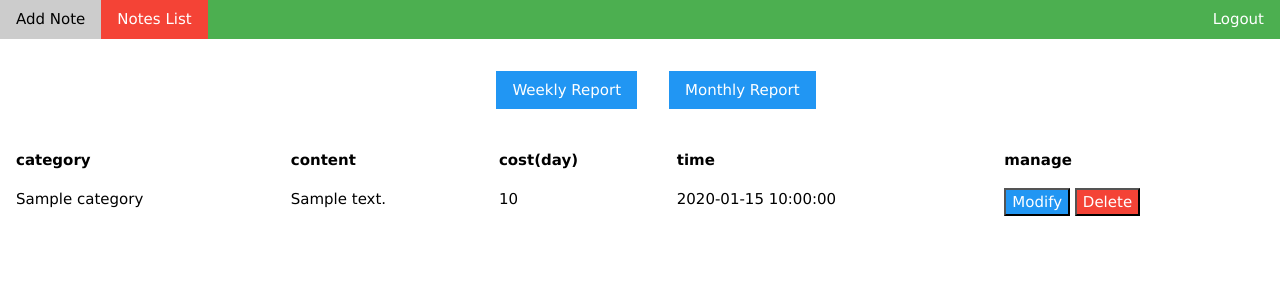
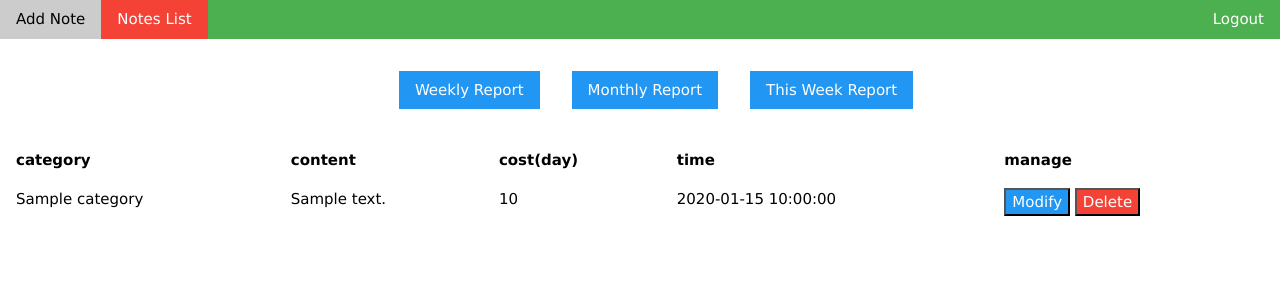
Before and after one commit to teejoe/worknotes-server, a Flask app: template templates/notelist.html in a window 1280 px wide. Shown: the top 300 px of the page. Run offline with Flask 3, Linux system fonts and the light colour scheme; the template is opened without the code that fills it: most values are stand-ins (such as "Sample title", 1, 10 or a date in 2020); parts of the project's set-up code (start-up, migrations or seed data) failed here and were passed over.

Commit message:
add this week report

```diff
--- a/app.py
+++ b/app.py
@@ -110,5 +110,13 @@ def monthlyreport():
     return logic.get_monthly_report(session['username'])
 
 
+@app.route('/thisweekreport', methods=['GET', 'POST'])
+def thisweekreport():
+    if 'username' not in session:
+        return redirect(url_for('home'))
+
+    return logic.get_this_week_report(session['username'])
+
+
 if __name__ == "__main__":
     app.run()
--- a/templates/notelist.html
+++ b/templates/notelist.html
@@ -15,8 +15,9 @@
 </div>
 
 <div class="w3-cell-row w3-margin" align="center">
-  <a class="w3-button w3-blue w3-margin" href="/weeklyreport">Weekly Report</a>
-  <a class="w3-button w3-blue w3-margin" href="/monthlyreport">Monthly Report</a>
+  <a class="w3-button w3-blue w3-margin" href="/weeklyreport" target="_blank">Weekly Report</a>
+  <a class="w3-button w3-blue w3-margin" href="/monthlyreport" target="_blank">Monthly Report</a>
+  <a class="w3-button w3-blue w3-margin" href="/thisweekreport" target="_blank">This Week Report</a>
 </div>
 
 <table class="w3-table">
```
Also changed, not shown: models/logic.py (+20 -2 lines), 1 other file.
